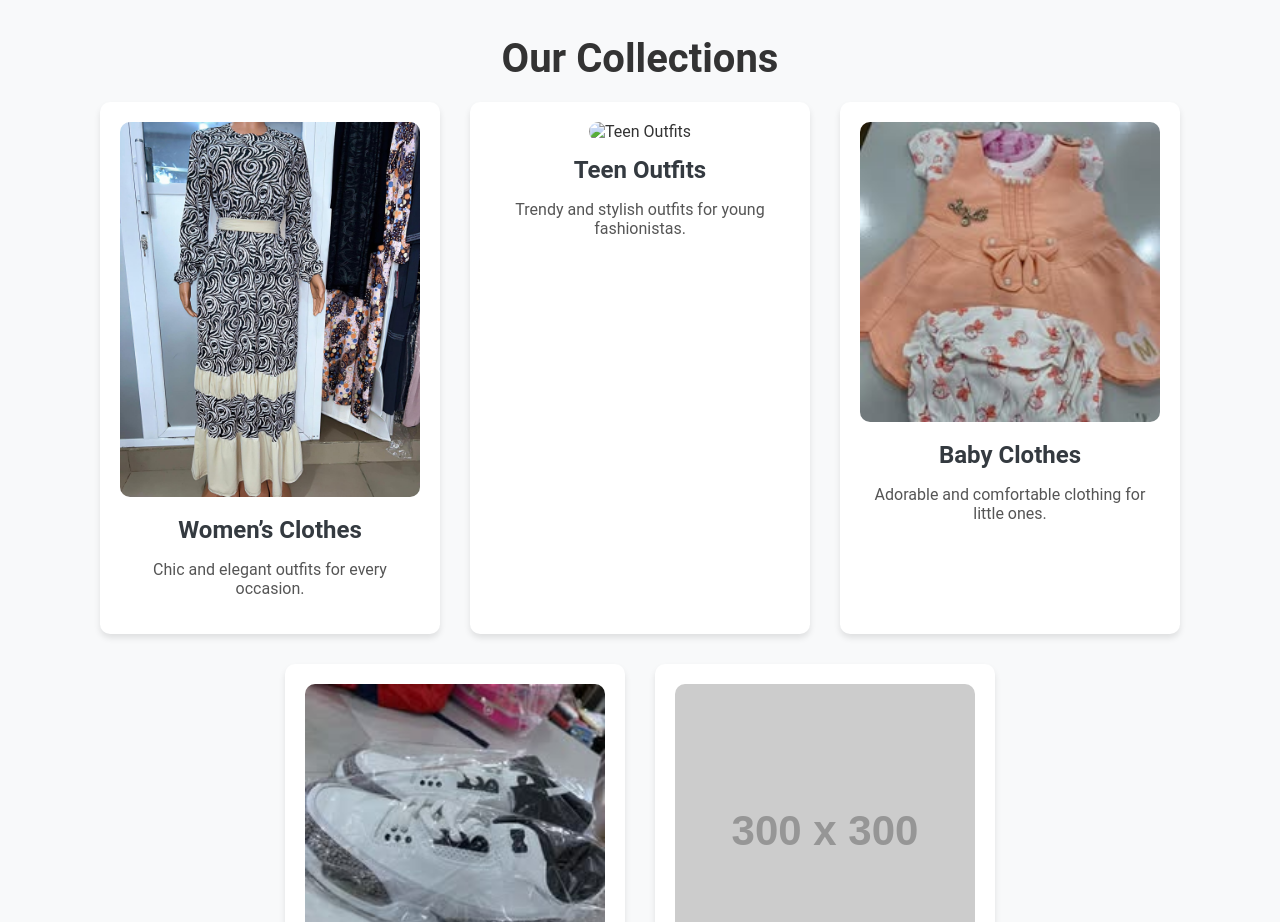
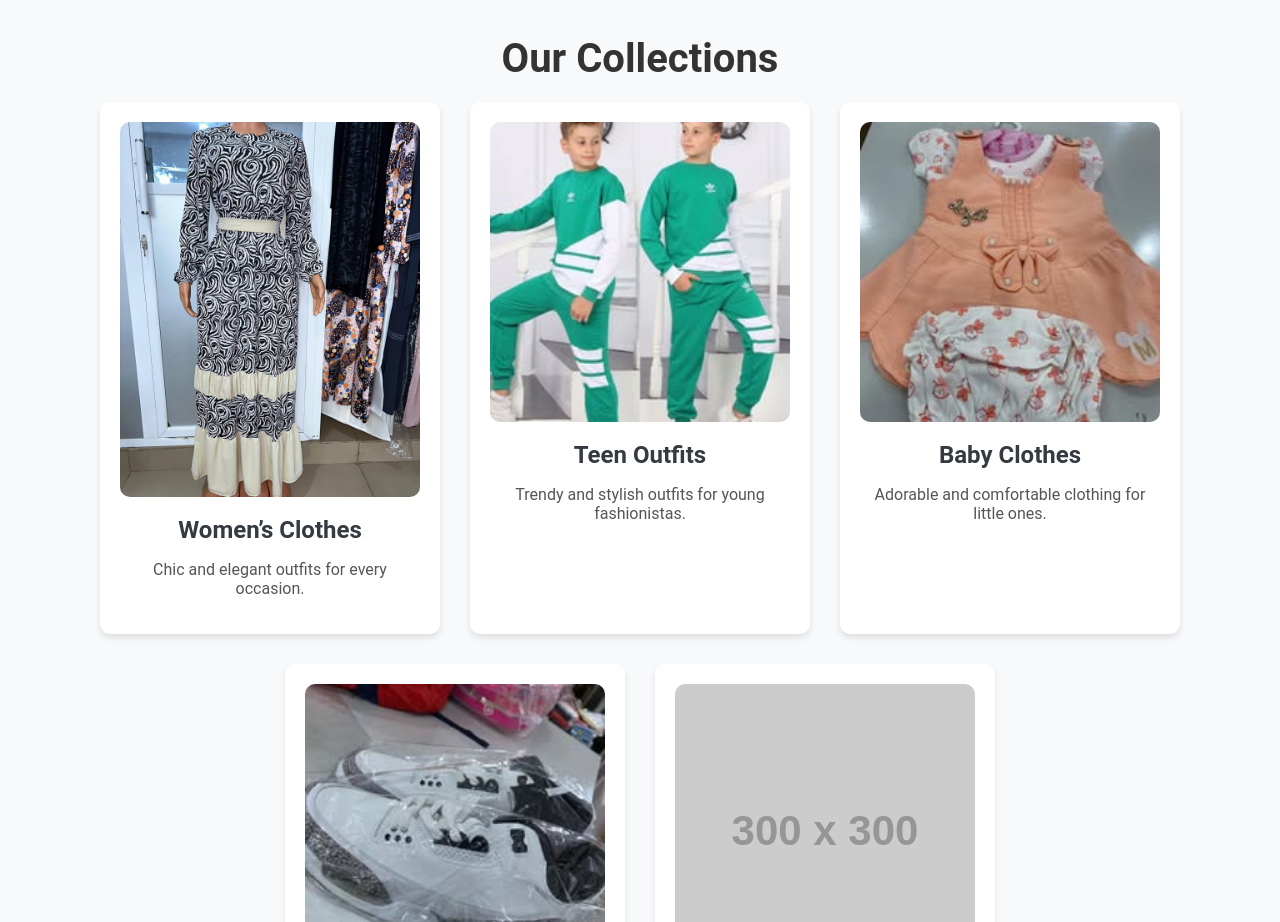
Before and after one commit to Nobleseo/sharlexy, a plain HTML site: page index.html in a window 1280 px wide. Shown: the part 900-1822 px from the top of the page. Drawn offline with Linux system fonts and the light colour scheme; placeholder pictures from the web are drawn by us; files whose address does not match are found by name.

Commit message:
Update index.html

```diff
--- a/index.html
+++ b/index.html
@@ -166,7 +166,7 @@
                 <p>Chic and elegant outfits for every occasion.</p>
             </div>
             <div class="collection-item">
-                <img src="/mnt/data/teen.jpg" alt="Teen Outfits">
+                <img src="ch.jpg" alt="Teen Outfits">
                 <h3>Teen Outfits</h3>
                 <p>Trendy and stylish outfits for young fashionistas.</p>
             </div>
```
